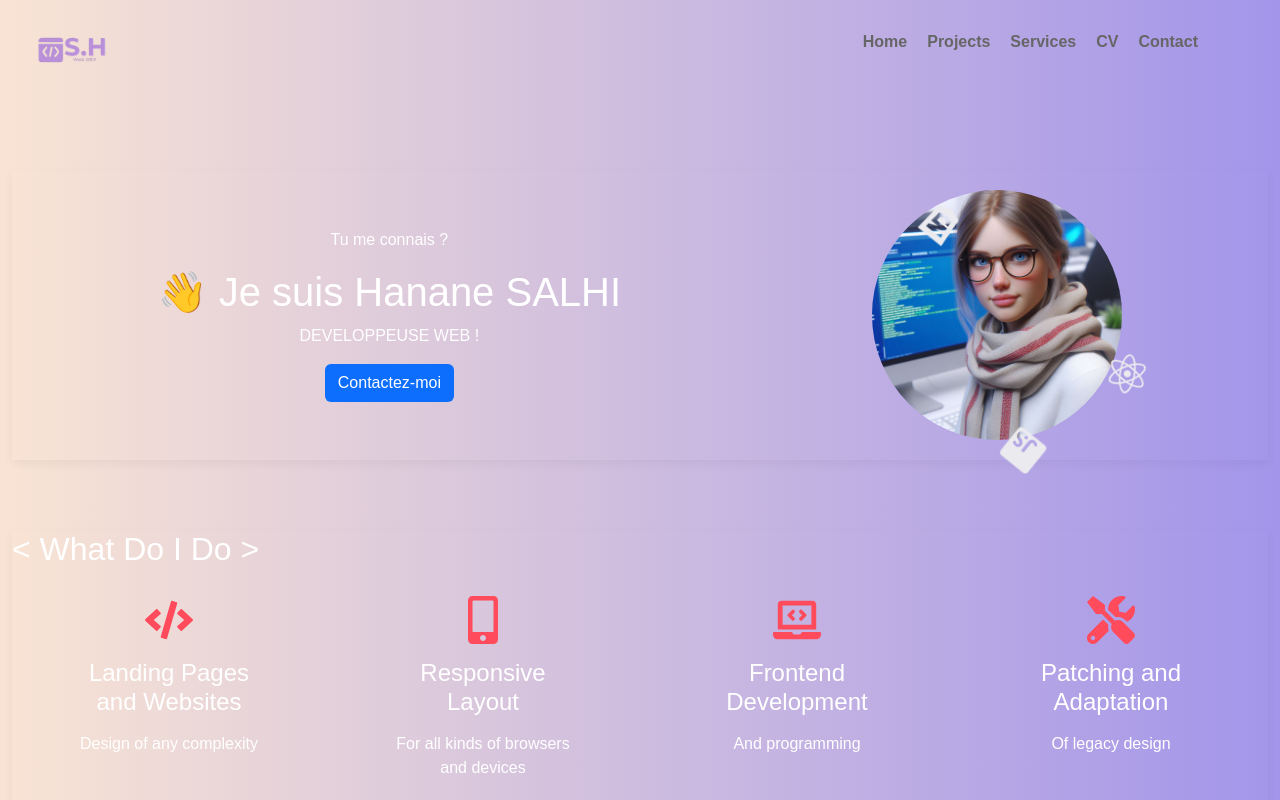
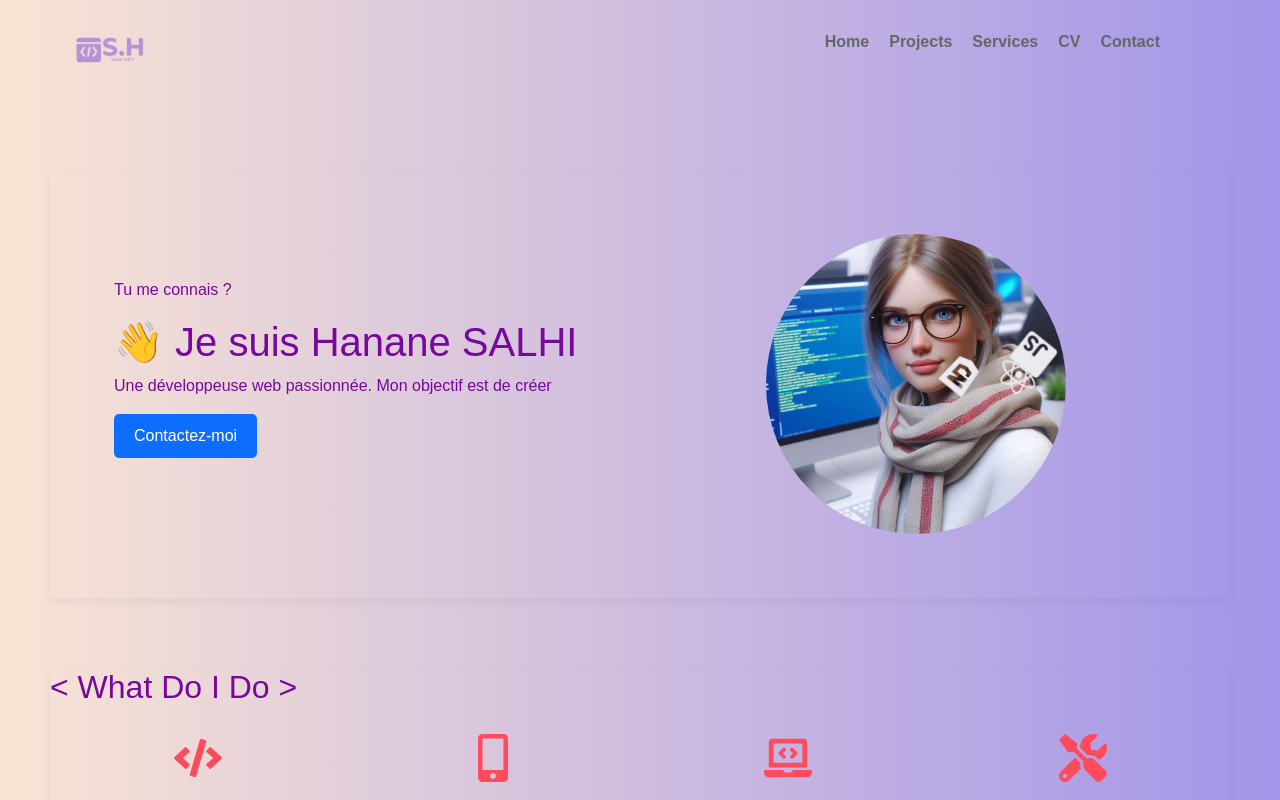
Before and after one commit to hanane75/portfolio, a React (Create React App) app in the folder salhi.hanane/: page /skills in a window 1280 px wide. Shown: the top 800 px of the page. Built offline with nearby package versions, Linux system fonts and the light colour scheme.

Commit message:
responsive

```diff
--- a/salhi.hanane/src/App.css
+++ b/salhi.hanane/src/App.css
@@ -7,7 +7,7 @@
   --white: #fff;
   --black: #333;
   --light-grey: #666;
-  --primary-text: #fff;
+  --primary-text: #76089c;
   --box-shadow-light: 0 4px 10px rgba(0, 0, 0, 0.05);
 }
 html, body {
@@ -16,6 +16,7 @@ html, body {
   box-sizing: border-box;
   width: 100vw; /* Utilise 100% de la largeur de la fenêtre */
   overflow-x: hidden; /* Empêche le défilement horizontal */
+  font-family: "Courier New", Courier, monospace !important;
 }
 
 section, .projects-section {
@@ -118,7 +119,8 @@ section, .projects-section {
 
   .nav ul.active {
     display: flex;
-
+    flex-direction: row;
+    justify-content: center;
   }
 
   .hamburger {
@@ -152,48 +154,88 @@ section, .projects-section {
   background-color: var(--hover-bg);
 }
 
-.quote-button {
-  background-color: var(--quote-btn-bg);
-  margin-top: 30px;
-}
-
-.quote-button:hover {
-  background-color: var(--quote-btn-hover-bg);
-}
-
+/**hero section */
 .hero-container {
   display: flex;
-  justify-content: space-around;
+  flex-direction:column-reverse;
   align-items: center;
-  padding: 20px;
+  justify-content: center;
+  text-align: center;
+  padding: 2rem;
 }
 
 .hero-content {
-  text-align: center;
+  margin-bottom: 2rem;
 }
 
 .hero-image-container {
   position: relative;
-  width: 250px;
-  height: 250px;
+  width: 100%;
+  max-width: 400px;
 }
 
 .profile-image {
+  width: 100%;
   border-radius: 50%;
-  width: 100%;
-  height: 100%;
-  object-fit: cover;
 }
 
 .rotate-container {
   position: absolute;
-  width: 250px;
-  height: 250px;
-  top: 5%;
-  left: 5%;
+  top: 50%;
+  left: 50%;
   transform: translate(-50%, -50%);
-  animation: rotate-icons 10s infinite linear;
+  display: flex;
+  justify-content: center;
+  align-items: center;
 }
+
+.rotate-container .icon {
+  margin: 0 1rem;
+  animation: rotate 10s infinite linear;
+}
+
+@keyframes rotate {
+  from {
+    transform: rotate(0deg);
+  }
+  to {
+    transform: rotate(360deg);
+  }
+}
+
+/* Media query pour les tablettes */
+@media (min-width: 768px) {
+  .hero-container {
+    flex-direction: row;
+    justify-content: space-between;
+    text-align: left;
+  }
+
+  .hero-content {
+    flex: 1;
+    padding-right: 2rem;
+  }
+
+  .hero-image-container {
+    flex: 1;
+  }
+}
+
+/* Media query pour les grands écrans */
+@media (min-width: 1024px) {
+  .hero-container {
+    padding: 4rem;
+  }
+
+  .profile-image {
+    max-width: 300px;
+  }
+
+  .rotate-container .icon {
+    margin: 0 1.5rem;
+  }
+}
+
 
 .icon {
   position: absolute;
@@ -245,20 +287,11 @@ section, .projects-section {
   animation: fadeInUp 2s ease forwards;
 }
 
-.hero-content p,
-.hero-content h1,
 .skill-item {
   animation: fadeInUp 1s ease forwards;
 }
 
-.hero-content p {
-  animation-delay: 0.5s;
-}
-
-.hero-content h1 {
-  animation-delay: 1s;
-}
-
+/**Projects**/
 .projects-grid {
   display: flex;
   justify-content: center;
@@ -269,7 +302,7 @@ section, .projects-section {
 .projects-content p, .section-below-wave p {
   text-align: center;
   font-size: 1.2rem;
-  color: var(--primary-text);
+  color:  #76089c;
   max-width: 800px;
   margin: 0 auto 20px;
   line-height: 1.6;
@@ -309,7 +342,7 @@ section, .projects-section {
 .project-link {
   margin-top: 10px;
   padding: 10px 20px;
-  background-color: #007bff;
+  font-weight: 600;
   color: white;
   text-decoration: none;
   border-radius: 5px;
@@ -386,7 +419,7 @@ section, .projects-section {
 }
 
 .icon-container {
-  background-color: var(--white);
+
   border-radius: 50%;
   padding: 10px;
   width: 40px;
--- a/salhi.hanane/src/components/HeroSection.jsx
+++ b/salhi.hanane/src/components/HeroSection.jsx
@@ -1,19 +1,38 @@
-import React from 'react';
+import React, { useState, useEffect } from 'react';
 import { FaReact, FaCss3Alt, FaJsSquare } from 'react-icons/fa';
 
+function HeroSection() {
+  const [displayedText, setDisplayedText] = useState("");
+  const fullText = " Une développeuse web passionnée. Mon objectif est de créer des expériences utilisateur captivantes et fonctionnelles !";
 
-function HeroSection() {
+  useEffect(() => {
+    let index = 0;
+    const interval = setInterval(() => {
+      setDisplayedText(fullText.slice(0, index + 1));
+      index++;
+      if (index >= fullText.length) {
+        clearInterval(interval);
+      }
+    }, 100); // Change la vitesse ici (100 ms par lettre)
+
+    return () => clearInterval(interval); // Nettoie l'intervalle
+  }, [fullText]);
+
   return (
-    <section className="hero-container ">
+    <section className="hero-container">
       <div className="hero-content">
         <p className="subheading">Tu me connais ?</p>
         <h1>👋 Je suis Hanane SALHI</h1>
-        <p className="hero-description">DEVELOPPEUSE WEB !</p>
+        <p className="hero-description">{displayedText}</p>
         <button className="btn bg-primary text-white bg-hover-primary">Contactez-moi</button>
       </div>
 
       <div className="hero-image-container">
-      <img src={`${process.env.PUBLIC_URL}/photoProfil.jpg`} alt="SALHI Hanane" className="profile-image" />
+        <img
+          src={`${process.env.PUBLIC_URL}/photoProfil.jpg`}
+          alt="SALHI Hanane"
+          className="profile-image"
+        />
 
         {/* Icônes flottantes */}
         <div className="rotate-container">
@@ -28,7 +47,7 @@ function HeroSection() {
           </div>
         </div>
       </div>
-    </section >
+    </section>
   );
 }
 
--- a/salhi.hanane/src/components/ProjectsComponent.jsx
+++ b/salhi.hanane/src/components/ProjectsComponent.jsx
@@ -2,7 +2,7 @@ import React, { useState, useEffect } from 'react';
 import Carousel from 'react-multi-carousel';
 import 'react-multi-carousel/lib/styles.css';
 import projectsData from '../Data/projectsData.json';
-
+import { FaGithub} from "react-icons/fa";
 const ProjectsComponent = () => {
   const [projects, setProjects] = useState([]);
 
@@ -53,8 +53,8 @@ const ProjectsComponent = () => {
               <img src={project.image} alt={project.title} className="project-image" />
               <h3>{project.title}</h3>
               <p>{project.description}</p>
-              <a href={project.url} className="project-link">
-                En savoir plus
+              <a href={project.url} className="project-link"><FaGithub size={20} color="#333" />
+              {" Voir demo >>>"}
               </a>
             </div>
           ))}
--- a/salhi.hanane/src/index.js
+++ b/salhi.hanane/src/index.js
@@ -1,9 +1,10 @@
 import React from 'react';
 import ReactDOM from 'react-dom/client';
+import 'bootstrap/dist/css/bootstrap.min.css';
 import './index.css';
 import App from './App';
 import reportWebVitals from './reportWebVitals';
-import 'bootstrap/dist/css/bootstrap.min.css';
+
 
 
 const root = ReactDOM.createRoot(document.getElementById('root'));
```
